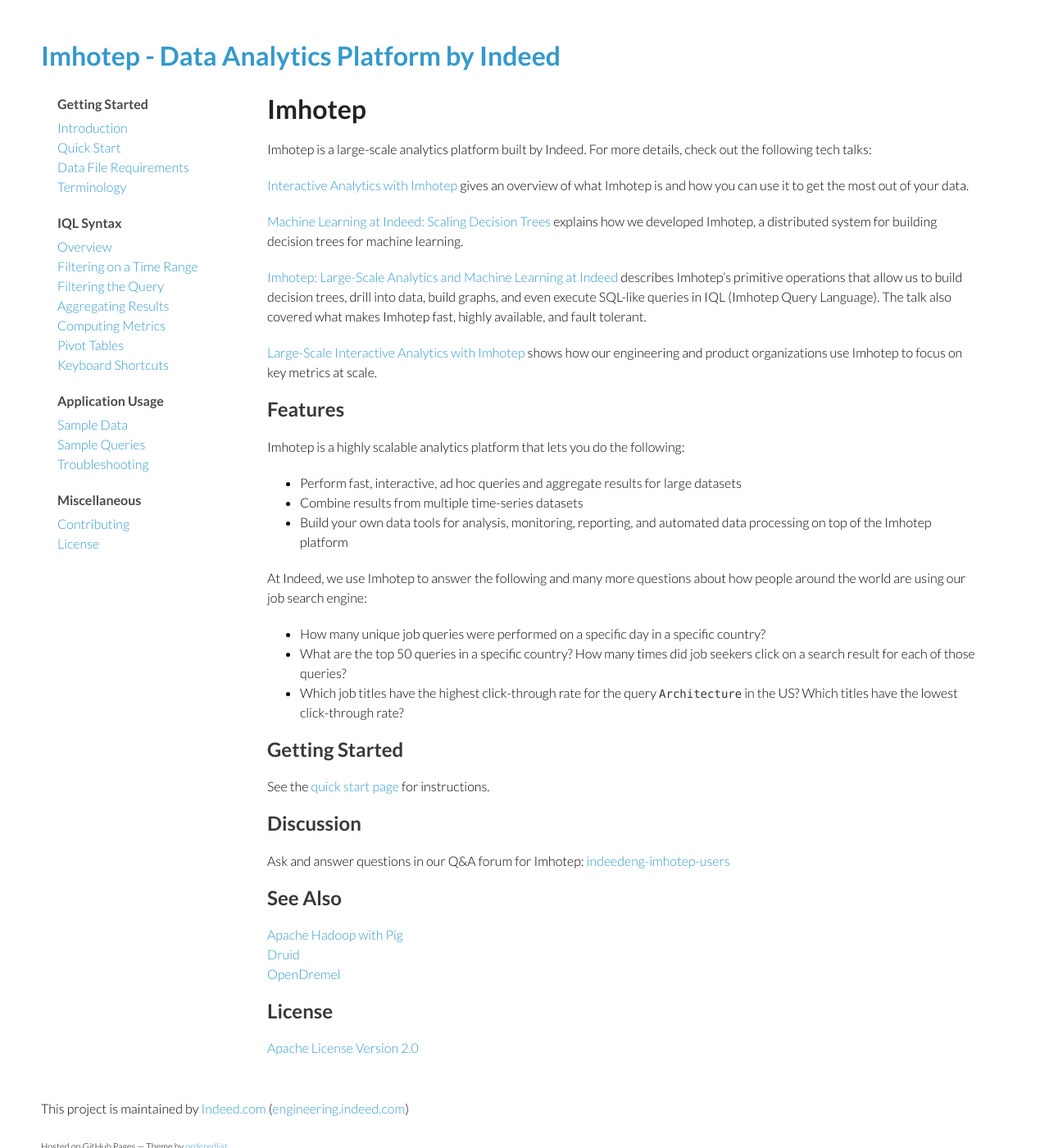
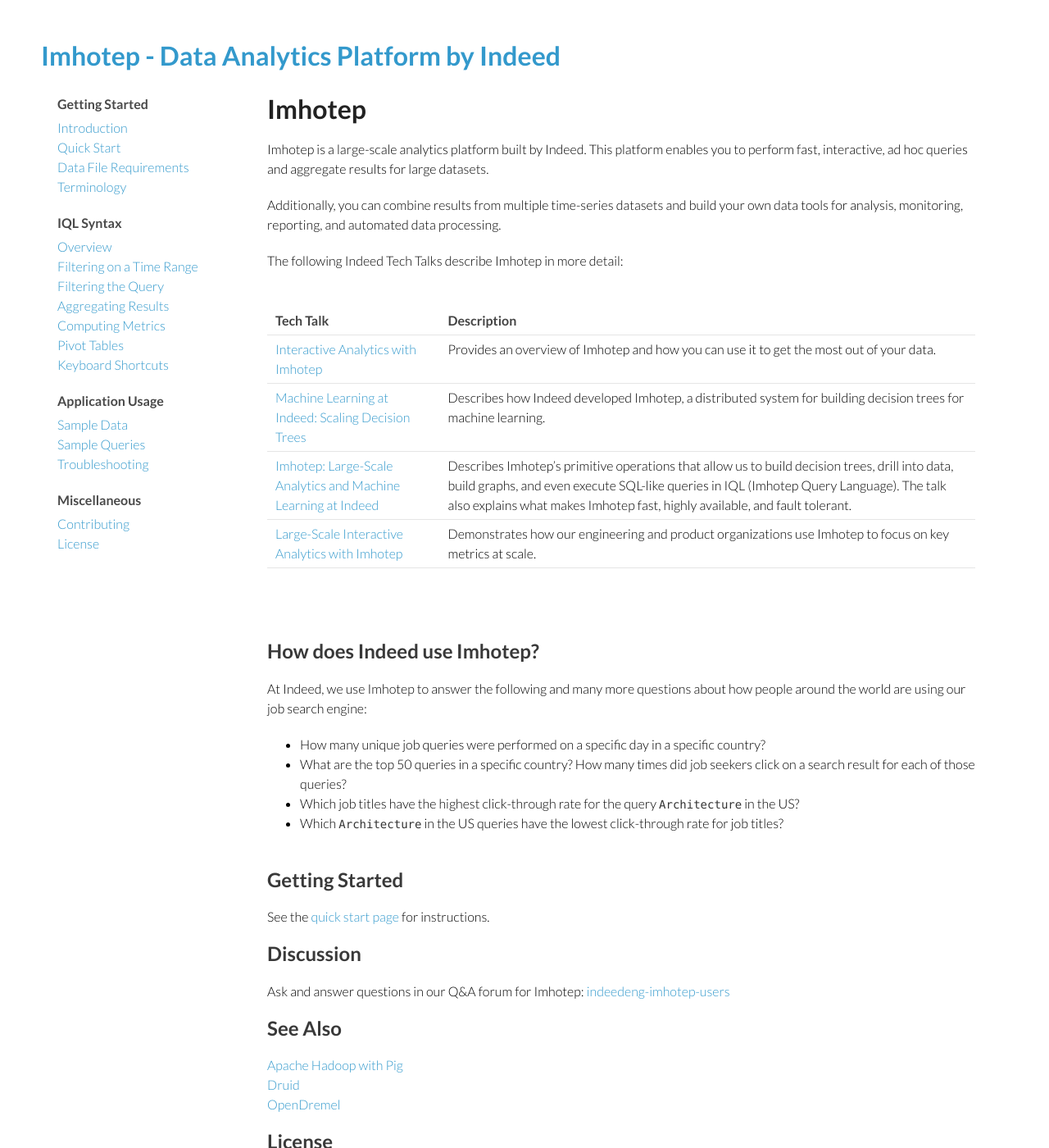
Before and after one commit to indeedeng/imhotep, a Jekyll site: the page built from index.md, in a window 1280 px wide and 1400 px high. Shown: the whole window at 82% size. Built offline with Jekyll 4.4.1, drawn with Linux system fonts in a browser that asks for light colours; Markdown is read by kramdown in place of the engine named in the settings.

Commit message:
Updates to formatting
Fixing errors in topic formatting from updates to GitHub markdown
language.

I also updated some of the content organization.

```diff
--- a/index.md
+++ b/index.md
@@ -4,29 +4,46 @@
 exclude_toc: true
 ---
 
-Imhotep is a large-scale analytics platform built by Indeed. For more details, check out the following tech talks:
+Imhotep is a large-scale analytics platform built by Indeed. This platform enables you to perform fast, interactive, ad hoc queries and aggregate results for large datasets.
 
-[Interactive Analytics with Imhotep](http://youtu.be/LBDZFtqL-ck?list=UURVEh0SlyrZNTeIbEDwj3wQ) gives an overview of what Imhotep is and how you can use it to get the most out of your data.
+Additionally, you can combine results from multiple time-series datasets and build your own data tools for analysis, monitoring, reporting, and automated data processing.
 
-[Machine Learning at Indeed: Scaling Decision Trees](http://engineering.indeed.com/talks/machine-learning-indeed-scaling-decision-trees/) explains how we developed Imhotep, a distributed system for building decision trees for machine learning.
+The following Indeed Tech Talks describe Imhotep in more detail:  <br><br>
+<table>
+<tr>
+    <th>Tech Talk</th>
+    <th>Description</th>
+  </tr>
+  <tr>
+    <td><a href ="http://youtu.be/LBDZFtqL-ck?list=UURVEh0SlyrZNTeIbEDwj3wQ">Interactive Analytics with Imhotep</a></td>
+    <td>Provides an overview of Imhotep and how you can use it to get the most out of your data.</td>
+    </tr>
+   <tr>
+    <td><a href="http://engineering.indeed.com/talks/machine-learning-indeed-scaling-decision-trees/">Machine Learning at Indeed: Scaling Decision Trees</a></td>
+    <td>Describes how Indeed developed Imhotep, a distributed system for building decision trees for machine learning.</td>
 
-[Imhotep: Large-Scale Analytics and Machine Learning at Indeed](http://engineering.indeed.com/talks/imhotep-large-scale-analytics-machine-learning-indeed/) describes Imhotep’s primitive operations that allow us to build decision trees, drill into data, build graphs, and even execute SQL-like queries in IQL (Imhotep Query Language). The talk also covered what makes Imhotep fast, highly available, and fault tolerant.
+  </tr>
+  <tr>
+    <td><a href="http://engineering.indeed.com/talks/imhotep-large-scale-analytics-machine-learning-indeed/">Imhotep: Large-Scale Analytics and Machine Learning at Indeed</a></td>
 
-[Large-Scale Interactive Analytics with Imhotep](http://engineering.indeed.com/talks/large-scale-interactive-analytics-with-imhotep/) shows how our engineering and product organizations use Imhotep to focus on key metrics at scale.
+<td>Describes Imhotep’s primitive operations that allow us to build decision trees, drill into data, build graphs, and even execute SQL-like queries in IQL (Imhotep Query Language). The talk also explains what makes Imhotep fast, highly available, and fault tolerant.</td>
+</tr>
+<tr>
+<td><a href="http://engineering.indeed.com/talks/large-scale-interactive-analytics-with-imhotep/">Large-Scale Interactive Analytics with Imhotep</a></td>
+<td>Demonstrates how our engineering and product organizations use Imhotep to focus on key metrics at scale.</td>
+</tr>
+  </table>
+  <br><br>
 
-## Features
-Imhotep is a highly scalable analytics platform that lets you do the following:
-
-- Perform fast, interactive, ad hoc queries and aggregate results for large datasets
-- Combine results from multiple time-series datasets
-- Build your own data tools for analysis, monitoring, reporting, and automated data processing on top of the Imhotep platform
+## How does Indeed use Imhotep?
 
 At Indeed, we use Imhotep to answer the following and many more questions about how people around the world are using our job search engine:
 
 - How many unique job queries were performed on a specific day in a specific country?
 - What are the top 50 queries in a specific country? How many times did job seekers click on a search result for each of those queries?
-- Which job titles have the highest click-through rate for the query `Architecture` in the US? Which titles have the lowest click-through rate?
-
+- Which job titles have the highest click-through rate for the query `Architecture` in the US?
+- Which `Architecture` in the US queries have the lowest click-through rate for job titles?
+<br><br>
 
 ## Getting Started
 See the [quick start page]({{ site.baseurl }}/docs/quick-start) for instructions.
```
